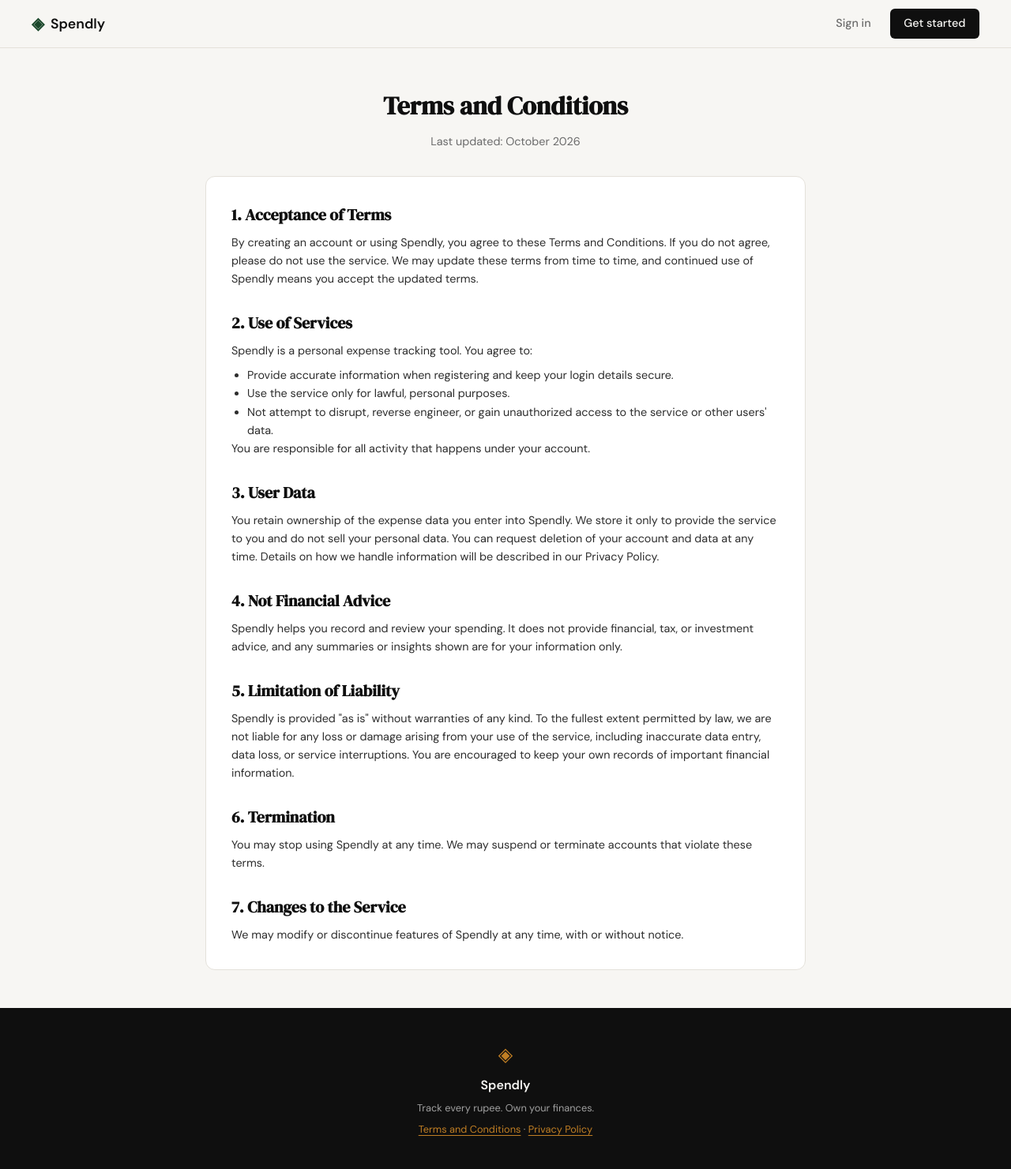
After one commit to AadiDecoder/spendly, a Flask app: page /terms in a window 1280 px wide. The commit adds this page. Shown: the whole page at 79% size. Run offline with Flask 3, Linux system fonts and the light colour scheme.

Commit message:
landing: added terms and condition page
Co-Authored-By: Claude Sonnet 5.5 <noreply@anthropic.com>

```diff
--- a/app.py
+++ b/app.py
@@ -20,6 +20,11 @@ def register():
 @app.route("/login")
 def login():
     return render_template("login.html")
+
+
+@app.route("/terms")
+def terms():
+    return render_template("terms.html")
 
 
 # ------------------------------------------------------------------ #
--- a/static/css/style.css
+++ b/static/css/style.css
@@ -516,6 +516,49 @@ a { color: inherit; text-decoration: none; }
 .footer-copy a:hover { color: var(--paper); }
 
 /* ------------------------------------------------------------------ */
+/* Legal pages                                                         */
+/* ------------------------------------------------------------------ */
+
+.legal-section {
+    padding: 3rem 2rem;
+}
+
+.legal-container {
+    width: 100%;
+    max-width: 760px;
+    margin: 0 auto;
+}
+
+.legal-card {
+    background: var(--paper-card);
+    border: 1px solid var(--border);
+    border-radius: var(--radius-md);
+    padding: 2rem;
+}
+
+.legal-card h2 {
+    font-family: var(--font-display);
+    font-size: 1.25rem;
+    color: var(--ink);
+    margin: 1.75rem 0 0.5rem;
+}
+
+.legal-card h2:first-child { margin-top: 0; }
+
+.legal-card p,
+.legal-card li {
+    font-size: 0.9rem;
+    color: var(--ink-soft);
+}
+
+.legal-card ul {
+    margin-left: 1.25rem;
+    margin-top: 0.5rem;
+}
+
+.legal-card a { color: var(--accent); text-decoration: underline; }
+
+/* ------------------------------------------------------------------ */
 /* Responsive                                                          */
 /* ------------------------------------------------------------------ */
 
--- a/templates/base.html
+++ b/templates/base.html
@@ -35,7 +35,7 @@
             <span class="footer-name">Spendly</span>
             <p class="footer-copy">Track every rupee. Own your finances.</p>
             <p class="footer-copy">
-                <a href="#">Terms and Conditions</a> &middot; <a href="#">Privacy Policy</a>
+                <a href="{{ url_for('terms') }}">Terms and Conditions</a> &middot; <a href="#">Privacy Policy</a>
             </p>
         </div>
     </footer>
--- /dev/null
+++ b/templates/terms.html
@@ -0,0 +1,49 @@
+{% extends "base.html" %}
+
+{% block title %}Terms and Conditions — Spendly{% endblock %}
+
+{% block content %}
+
+<section class="legal-section">
+    <div class="legal-container">
+
+        <div class="auth-header">
+            <h1 class="auth-title">Terms and Conditions</h1>
+            <p class="auth-subtitle">Last updated: October 2026</p>
+        </div>
+
+        <div class="legal-card">
+
+            <h2>1. Acceptance of Terms</h2>
+            <p>By creating an account or using Spendly, you agree to these Terms and Conditions. If you do not agree, please do not use the service. We may update these terms from time to time, and continued use of Spendly means you accept the updated terms.</p>
+
+            <h2>2. Use of Services</h2>
+            <p>Spendly is a personal expense tracking tool. You agree to:</p>
+            <ul>
+                <li>Provide accurate information when registering and keep your login details secure.</li>
+                <li>Use the service only for lawful, personal purposes.</li>
+                <li>Not attempt to disrupt, reverse engineer, or gain unauthorized access to the service or other users' data.</li>
+            </ul>
+            <p>You are responsible for all activity that happens under your account.</p>
+
+            <h2>3. User Data</h2>
+            <p>You retain ownership of the expense data you enter into Spendly. We store it only to provide the service to you and do not sell your personal data. You can request deletion of your account and data at any time. Details on how we handle information will be described in our Privacy Policy.</p>
+
+            <h2>4. Not Financial Advice</h2>
+            <p>Spendly helps you record and review your spending. It does not provide financial, tax, or investment advice, and any summaries or insights shown are for your information only.</p>
+
+            <h2>5. Limitation of Liability</h2>
+            <p>Spendly is provided "as is" without warranties of any kind. To the fullest extent permitted by law, we are not liable for any loss or damage arising from your use of the service, including inaccurate data entry, data loss, or service interruptions. You are encouraged to keep your own records of important financial information.</p>
+
+            <h2>6. Termination</h2>
+            <p>You may stop using Spendly at any time. We may suspend or terminate accounts that violate these terms.</p>
+
+            <h2>7. Changes to the Service</h2>
+            <p>We may modify or discontinue features of Spendly at any time, with or without notice.</p>
+
+        </div>
+
+    </div>
+</section>
+
+{% endblock %}
```
Also changed, not shown: prompt/LandingPage.txt (+12 -0 lines).
